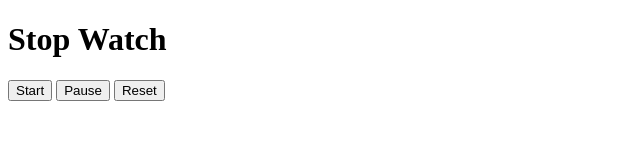
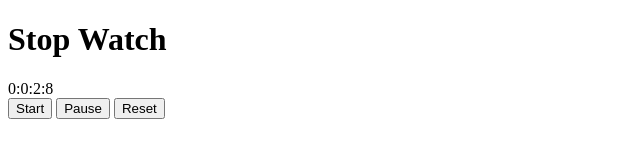
Before and after one commit to Muhammad-Abdullah786/Stop-Watch-JS, a plain HTML site: page index.html in a window 1280 px wide. Both pictures are taken after a click on the button "Start". Shown: the whole page, without its empty margins (0-640 px from the left). Drawn offline with Linux system fonts and the light colour scheme.

Commit message:
ok completed but still some work left

```diff
--- a/app.js
+++ b/app.js
@@ -11,18 +11,31 @@ let timer = document.getElementById('timer')
 // },100)
 
 let [milliseconds,seconds, minutes, hours] = [0, 0, 0, 0,]
-let running = true
+let running = false
 function start(){
-    // running = true
-    if (running === true ) {
-        start()
-        milliseconds ++;
-        timer.innerText = milliseconds
-        setTimeout(start(), 9000)
-        // console.log("start" , timer.innerText);
+    if (!running) {
+        running = true
+        setInterval(startStopWatch,100)
     }
 }
+function startStopWatch(){
+    if(running){
+        milliseconds++;
 
+    }
+    if (milliseconds === 10) {
+        milliseconds = 0
+        seconds++;
+
+        if (seconds === 60) {
+            seconds =0
+            hours++
+
+        }
+    }
+
+    timer.innerText = `${hours}:${minutes}:${seconds}:${milliseconds}`;
+}
 
 function pause(){
      console.log("pause");
--- a/index.html
+++ b/index.html
@@ -8,7 +8,7 @@
 <body>
     <h1>Stop Watch</h1>
     <div id="timer">
-
+        00:00:00
     </div>
     <button id="start" onclick="start()">Start</button>
     <button id="pause" onclick="pause()">Pause</button>
```
